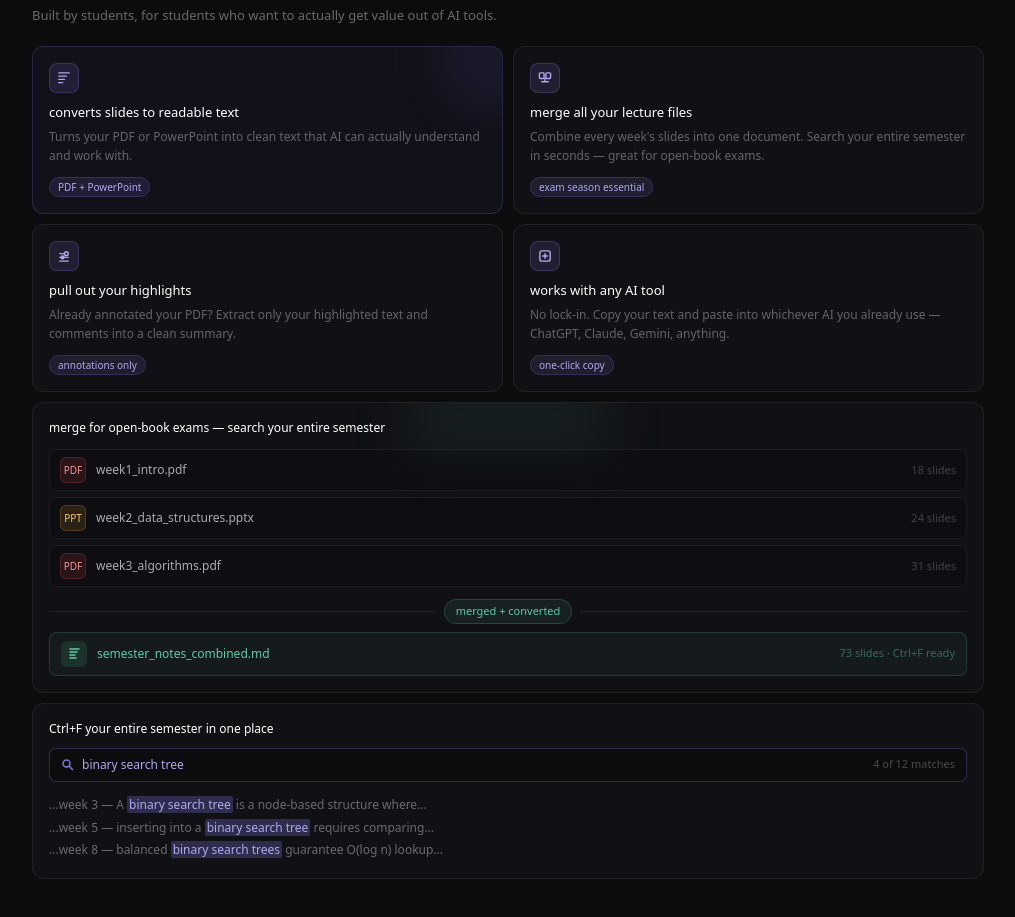
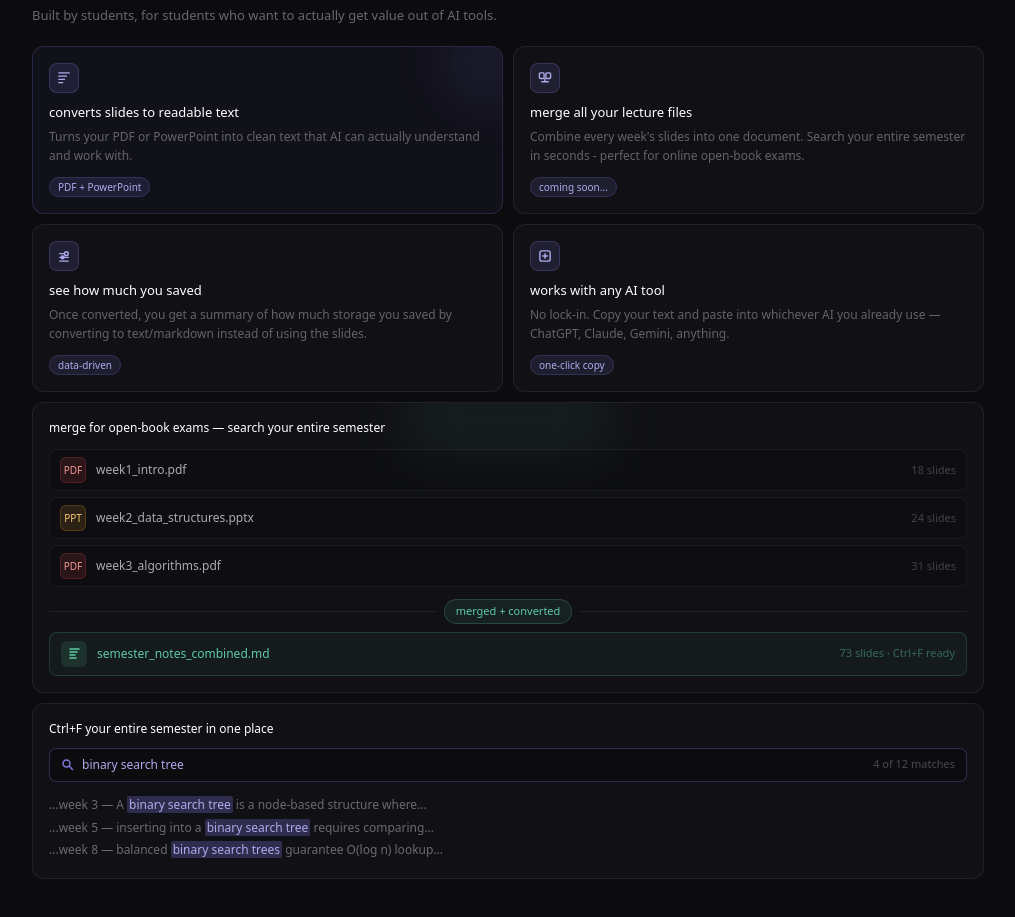
Before and after one commit to andrecamerino/slidedown, a Next.js app: page / in a window 1280 px wide. Shown: the part 967-1884 px from the top of the page, without its empty margins (132-1147 px from the left). Built offline with nearby package versions, Linux system fonts and the light colour scheme.

Commit message:
update Features text

```diff
--- a/src/components/landing/Features.tsx
+++ b/src/components/landing/Features.tsx
@@ -34,17 +34,17 @@ export function Features() {
               <svg width="14" height="14" viewBox="0 0 15 15" fill="none" stroke="#AFA9EC" strokeWidth="1.5" strokeLinecap="round" strokeLinejoin="round"><rect x="1.5" y="2" width="5" height="6" rx="1" /><rect x="8.5" y="2" width="5" height="6" rx="1" /><path d="M4 11.5h7M7.5 8v3.5" /></svg>
             </div>
             <p className="text-[13px] font-medium text-white mb-1">merge all your lecture files</p>
-            <p className="text-[12px] text-white/35 leading-[1.6] mb-2">Combine every week&apos;s slides into one document. Search your entire semester in seconds — great for open-book exams.</p>
-            <span className="text-[10px] px-2 py-0.5 rounded-full bg-[rgba(127,119,221,0.13)] text-[#AFA9EC] border border-[rgba(127,119,221,0.22)]">exam season essential</span>
+            <p className="text-[12px] text-white/35 leading-[1.6] mb-2">Combine every week&apos;s slides into one document. Search your entire semester in seconds - perfect for online open-book exams.</p>
+            <span className="text-[10px] px-2 py-0.5 rounded-full bg-[rgba(127,119,221,0.13)] text-[#AFA9EC] border border-[rgba(127,119,221,0.22)]">coming soon...</span>
           </div>
 
           <div className="rounded-xl p-4 relative overflow-hidden border transition-all duration-200 hover:border-[rgba(127,119,221,0.3)] hover:shadow-[0_0_20px_rgba(127,119,221,0.08)] border-white/[0.07] bg-[#111115]">
             <div className="w-[30px] h-[30px] rounded-[8px] bg-[rgba(127,119,221,0.14)] border border-[rgba(127,119,221,0.25)] flex items-center justify-center mb-2.5">
               <svg width="14" height="14" viewBox="0 0 15 15" fill="none" stroke="#AFA9EC" strokeWidth="1.5" strokeLinecap="round"><circle cx="10" cy="5" r="2" /><path d="M3 5h5M3 9h9M3 13h9" /><circle cx="6" cy="9" r="1.5" /></svg>
             </div>
-            <p className="text-[13px] font-medium text-white mb-1">pull out your highlights</p>
-            <p className="text-[12px] text-white/35 leading-[1.6] mb-2">Already annotated your PDF? Extract only your highlighted text and comments into a clean summary.</p>
-            <span className="text-[10px] px-2 py-0.5 rounded-full bg-[rgba(127,119,221,0.13)] text-[#AFA9EC] border border-[rgba(127,119,221,0.22)]">annotations only</span>
+            <p className="text-[13px] font-medium text-white mb-1">see how much you saved</p>
+            <p className="text-[12px] text-white/35 leading-[1.6] mb-2">Once converted, you get a summary of how much storage you saved by converting to text/markdown instead of using the slides.</p>
+            <span className="text-[10px] px-2 py-0.5 rounded-full bg-[rgba(127,119,221,0.13)] text-[#AFA9EC] border border-[rgba(127,119,221,0.22)]">data-driven</span>
           </div>
 
           <div className="rounded-xl p-4 relative overflow-hidden border transition-all duration-200 hover:border-[rgba(127,119,221,0.3)] hover:shadow-[0_0_20px_rgba(127,119,221,0.08)] border-white/[0.07] bg-[#111115]">
```
